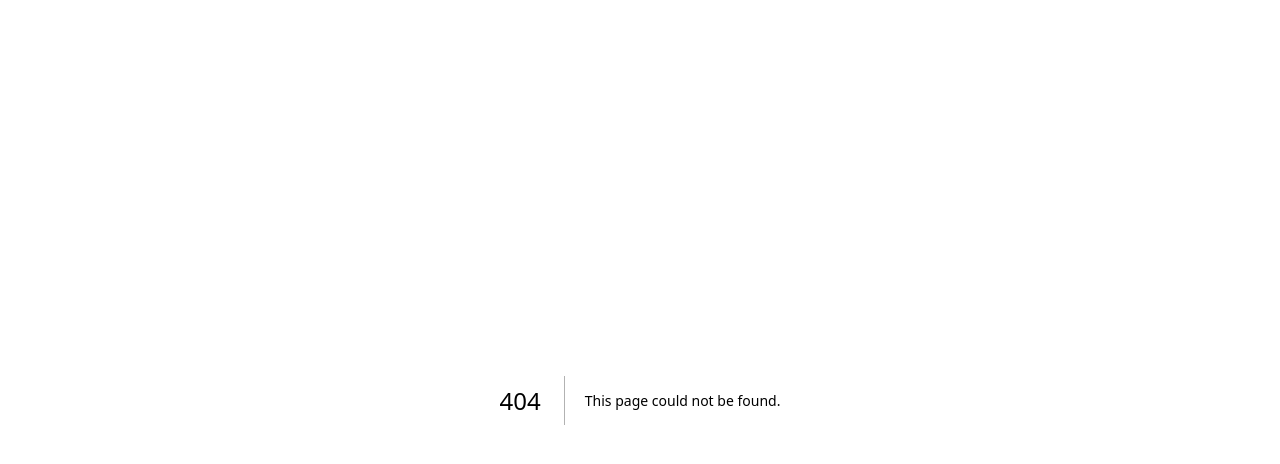
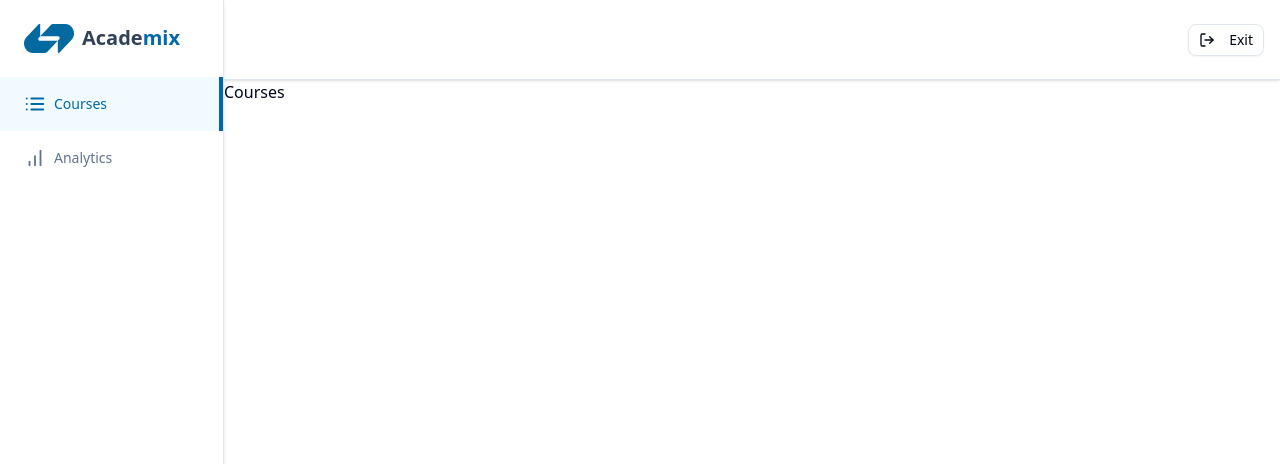
Before and after one commit to HaiderGhauri/Academix, a Next.js app: page /teacher/courses in a window 1280 px wide. Before the commit this address had no page. Shown: the top 464 px of the page. Built offline with nearby package versions, Linux system fonts and the light colour scheme.

Commit message:
create dynamic navbar and sidebar

```diff
--- a/app/(dashboard)/_components/logo.tsx
+++ b/app/(dashboard)/_components/logo.tsx
@@ -2,11 +2,14 @@ import Image from "next/image";
 
 export const Logo = () => {
     return (
+        <>
         <Image
         height={50}
         width={50}
         alt="logo"
         src="/logo.svg"
         />
+        <p className="text-xl font-semibold"> <span className="text-slate-700">Acade</span><span className="text-sky-700">mix</span> </p>
+        </>
      );
 }
--- a/app/(dashboard)/_components/sideBar.tsx
+++ b/app/(dashboard)/_components/sideBar.tsx
@@ -4,7 +4,7 @@ import { SidebarRoutes } from "./sidebar-routes";
 export const SideBar = () => {
   return (
     <div className="h-full border-r flex flex-col overflow-y-auto bg-white shadow-sm">
-      <div className="p-6">
+      <div className="p-6 flex gap-2 items-center">
         <Logo />
       </div>
 
--- a/app/(dashboard)/_components/sidebar-routes.tsx
+++ b/app/(dashboard)/_components/sidebar-routes.tsx
@@ -1,7 +1,8 @@
 "use client"
 import React from "react"
 import {SidebarItem} from "./sidebar-item"
-import {Layout, Compass} from "lucide-react"
+import {Layout, Compass, List, BarChart} from "lucide-react"
+import { usePathname } from "next/navigation"
 
 const guestRoutes = [
     {
@@ -16,8 +17,25 @@ const guestRoutes = [
     },
 ]
 
+const teacherRoutes = [
+    {
+        icon: List,
+        label: "Courses",
+        href: "/teacher/courses"
+    },
+    {
+        icon: BarChart,
+        label: "Analytics",
+        href: "/teacher/analytics"
+    },
+]
+
 export const SidebarRoutes  = () => {
-    const routes = guestRoutes;
+    const pathname = usePathname();
+
+    const isTeacherPage = pathname?.includes("/teacher");
+
+    const routes = isTeacherPage ? teacherRoutes : guestRoutes ;
 
     return (
         <div className="flex flex-col w-full">
--- a/app/(dashboard)/layout.tsx
+++ b/app/(dashboard)/layout.tsx
@@ -11,7 +11,7 @@ const DashboardLayout = ({ children }: { children: React.ReactNode }) => {
       <div className="hidden md:flex h-full w-56 flex-col fixed inset-y-0 z-50">
         <SideBar />
       </div>
-      <main className="md:pl-56 h-full">
+      <main className="md:pl-56 pt-[80px] h-full">
       {children}
       </main>
     </div>
--- /dev/null
+++ b/app/(dashboard)/teacher/analytics/page.tsx
@@ -0,0 +1,9 @@
+const AnalyticsPage = () => {
+    return (
+        <div>
+            Analytics
+        </div>
+     );
+}
+
+export default AnalyticsPage;
--- /dev/null
+++ b/app/(dashboard)/teacher/courses/page.tsx
@@ -0,0 +1,9 @@
+const CoursesPage = () => {
+    return (
+        <div>
+            Courses
+        </div>
+     );
+}
+
+export default CoursesPage;
--- a/components/navbar-routes.tsx
+++ b/components/navbar-routes.tsx
@@ -1,12 +1,35 @@
-"use client"
+"use client";
 
-import { UserButton } from "@clerk/nextjs"
+import { UserButton } from "@clerk/nextjs";
+import { usePathname } from "next/navigation";
+import { Button } from "./ui/button";
+import { LogOut } from "lucide-react";
+import Link from "next/link";
 
 export const NavbarRoutes = () => {
-    return (
-        <div className="flex gap-x-2 ml-auto">
-            <UserButton />
+  const pathname = usePathname();
 
-        </div>
-    )
-}
+  const isTeacherPage = pathname?.startsWith("/teacher");
+  const isPlayerPage = pathname?.includes("/chapter");
+
+  return (
+    <div className="flex gap-x-2 ml-auto">
+      {isTeacherPage || isPlayerPage ? (
+        <Link href={"/"}>
+          <Button className="cursor-pointer" variant="outline" size="sm">
+            <LogOut className="h-4 w-4 mr-2" />
+            Exit
+          </Button>
+        </Link>
+      ) : (
+        <Link href="/teacher/courses">
+          <Button size="sm" variant="outline" className="cursor-pointer">
+            Teache Mode
+          </Button>
+        </Link>
+      )}
+
+      <UserButton />
+    </div>
+  );
+};
```
Also changed, not shown: public/Logo.svg.
